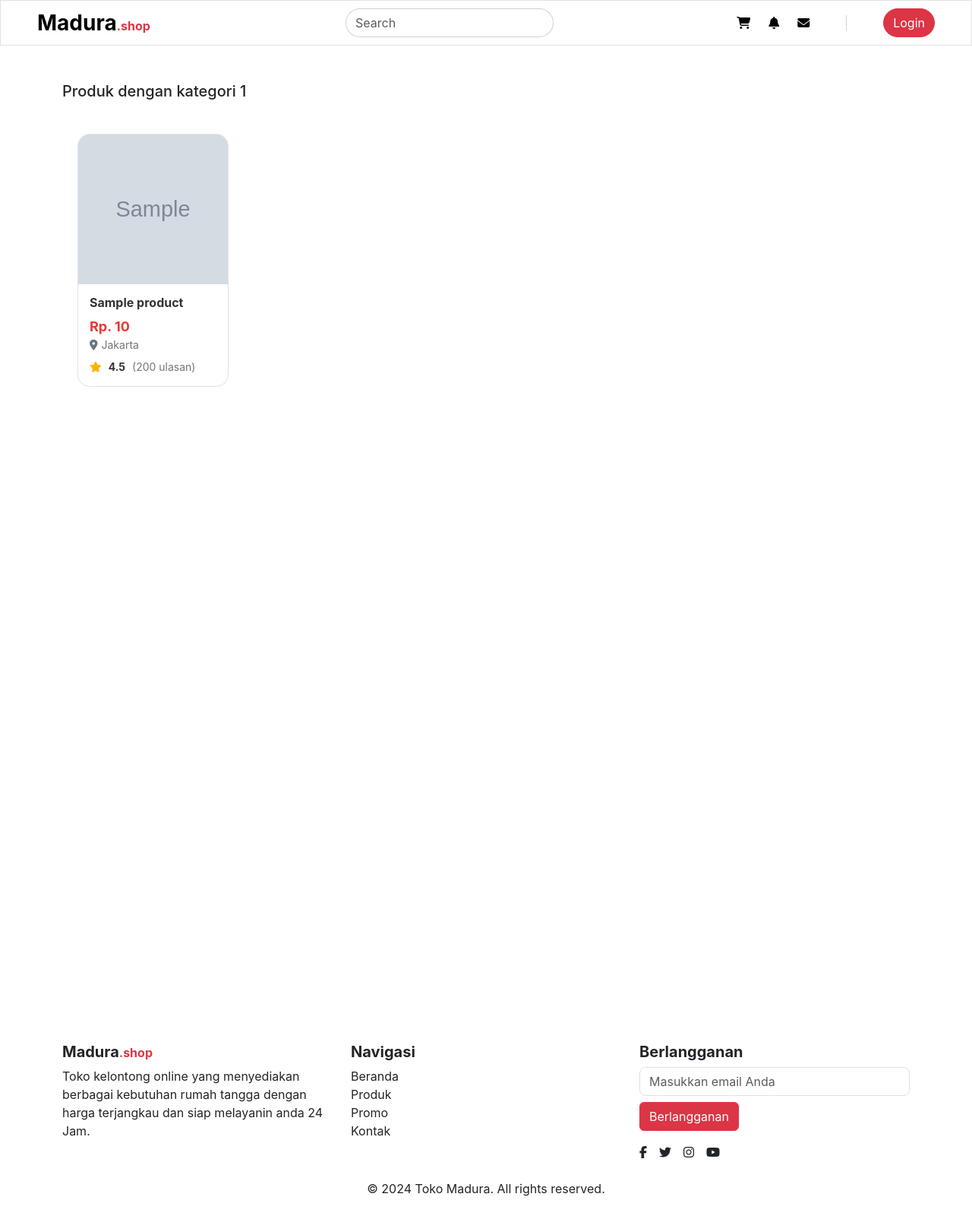
After one commit to Humdiess/Toko-madura, a PHP site: page /category.php?category=1 in a window 1280 px wide. The commit adds this page. Shown: the whole page at 76% size. Run offline with PHP 8.4, Linux system fonts and the light colour scheme; tables that the repository leaves empty or names only in its code hold one stand-in row (values such as "Sample post"); grey boxes marked "Sample" are stand-in pictures; some libraries are stand-ins or nearby versions; some web fonts are replaced.

Commit message:
feat: sesar & filter category page

```diff
--- a/assets/css/product.css
+++ b/assets/css/product.css
@@ -26,12 +26,25 @@
     transition: all;
 }
 
+.product-card-image {
+    width: 100%;
+    height: 0;
+    padding-bottom: 100%; /* This ensures the aspect ratio of 1:1 */
+    position: relative;
+    overflow: hidden;
+}
+
 .product-card-image img {
+    position: absolute;
+    top: 0;
+    left: 0;
     width: 100%;
-    height: 150px;
+    height: 100%;
     object-fit: cover;
-    border-bottom: 2px solid #e53935;
+    object-position: center;
+    aspect-ratio: 1/1; /* Ensure aspect ratio */
 }
+
 
 .product-card-content {
     padding: 15px;
--- a/assets/css/promo.css
+++ b/assets/css/promo.css
@@ -24,10 +24,25 @@
     box-shadow: 0px 4px 12px rgba(0, 0, 0, 0.1);
 }
 
+
+
+.promo-product-card-image {
+    width: 100%;
+    height: 0;
+    padding-bottom: 100%;
+    position: relative;
+    overflow: hidden;
+}
+
 .promo-product-card-image img {
+    position: absolute;
+    top: 0;
+    left: 0;
+    width: 100%;
+    height: 100%;
     object-fit: cover;
-    height: 8rem;
-    width: 100%;
+    object-position: center;
+    aspect-ratio: 1/1;
 }
 
 .discount-badge {
--- /dev/null
+++ b/category.php
@@ -0,0 +1,80 @@
+<?php
+include 'utils/db.php';
+include('themes/header.php');
+
+$stmt = $pdo->query("SELECT * FROM products");
+$products = $stmt->fetchAll(PDO::FETCH_ASSOC);
+?>
+
+<section class="product container mt-5">
+    <div class="product-wrapper">
+        <div class="product">
+            <div class="product-header mb-3 d-flex justify-content-between">
+                <h1 class="fw-medium fs-5">Produk dengan kategori <?php echo $_GET['category']; ?></h1>
+            </div>
+            <div class="product-content">
+                <div class="product-list">
+                    <?php foreach ($products as $product) : ?>
+                        <div class="product-card rounded-4 border" onclick="window.location.href='detail.php?id=<?php echo $product['id']; ?>' ">
+                            <div class="product-card-image">
+                            <?php
+                                $imagePaths = explode(',', $product['images']);
+                                $imageSrc = !empty($imagePaths[0]) ? "assets/img/product/" . htmlspecialchars($imagePaths[0]) : "assets/img/default/default_image.png";
+                                ?>
+                                <img src="<?php echo $imageSrc; ?>" alt="<?php echo htmlspecialchars($product['name']); ?>">
+                            </div>
+                            <div class="product-card-content">
+                                <h5 class="product-name"><?php echo htmlspecialchars($product['name']); ?></h5>
+                                <p class="product-price mb-0">Rp. <?php echo number_format($product['price'], 0, ',', '.'); ?></p>
+                                <p class="product-location mb-2">
+                                    <i class="fas fa-map-marker-alt text-secondary"></i>
+                                    Jakarta
+                                </p>
+                                <div class="product-rating">
+                                    <i class="fas fa-star"></i>
+                                    <span class="rating-value">4.5</span>
+                                    <span class="rating-count">(200 ulasan)</span>
+                                </div>
+                            </div>
+                        </div>
+                    <?php endforeach; ?>
+                </div>
+            </div>
+        </div>
+    </div>
+</section>
+
+<nav class="bottom-tab-bar d-md-none py-2 fixed-bottom container">
+    <ul class="nav justify-content-between container">
+        <li class="nav-item d-flex flex-column justify-content-center align-items-center">
+            <a class="nav-link active mb-0" href="#">
+                <i class="fas fa-home"></i>
+                Home
+            </a>
+        </li>
+        <li class="nav-item d-flex flex-column justify-content-center align-items-center">
+            <a class="nav-link mb-0" href="#">
+                <i class="fas fa-search"></i>
+                Search
+            </a>
+        </li>
+        <li class="nav-item d-flex flex-column justify-content-center align-items-center">
+            <a class="nav-link mb-0" href="#">
+                <i class="fas fa-shopping-cart"></i>
+                Cart
+            </a>
+        </li>
+        <li class="nav-item d-flex flex-column justify-content-center align-items-center">
+            <a class="nav-link mb-0" href="#">
+                <i class="fas fa-user"></i>
+                Profile
+            </a>
+        </li>
+    </ul>
+</nav>
+
+<button onclick="topFunction()" id="backToTopBtn" class="btn btn-danger">
+    <i class="fas fa-arrow-up"></i>
+</button>
+
+<?php include 'themes/footer.php'; ?>
```
Also changed, not shown: index.php (+7 -3 lines), search.php (added, +80 -0 lines), assets/img/default/default_image.png.
